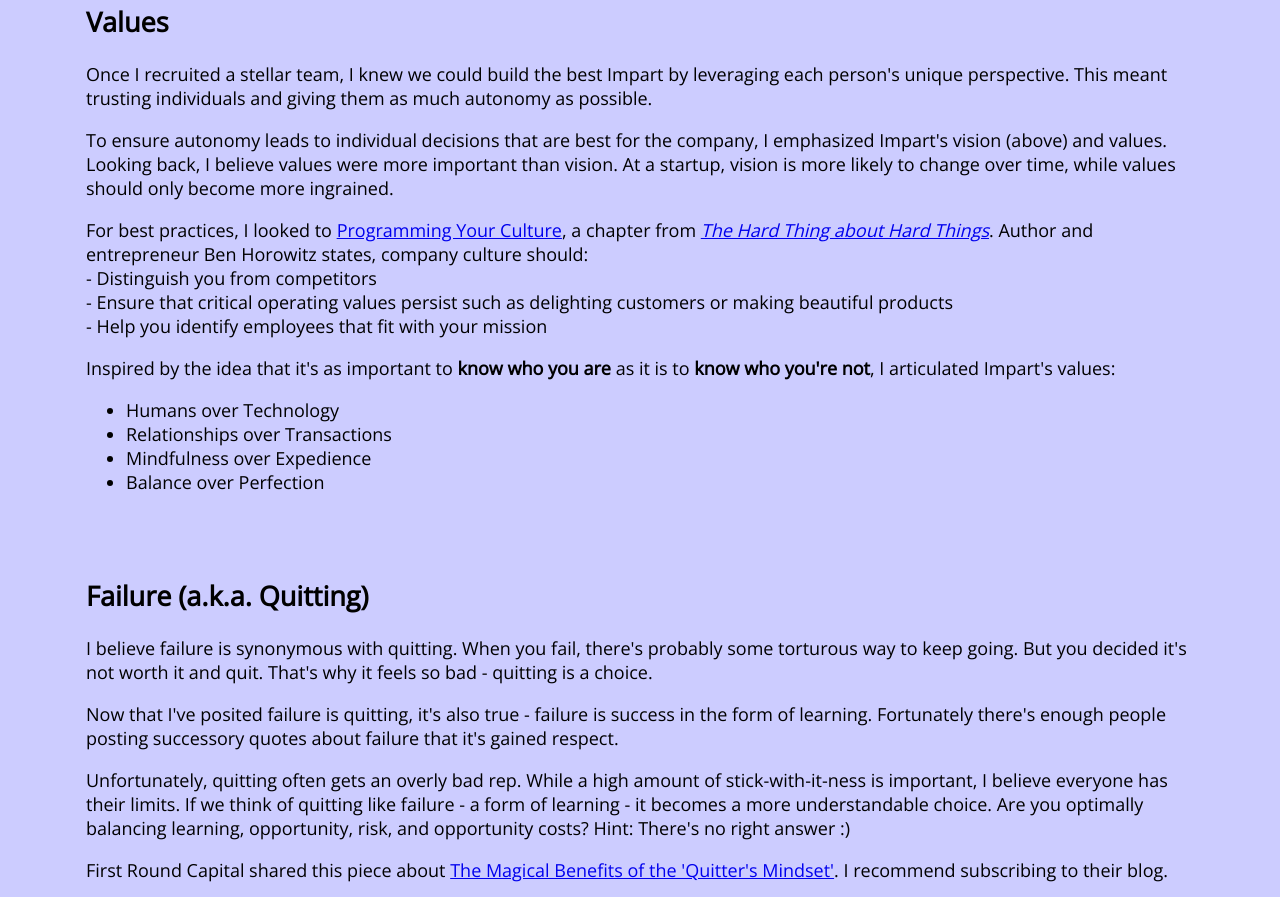
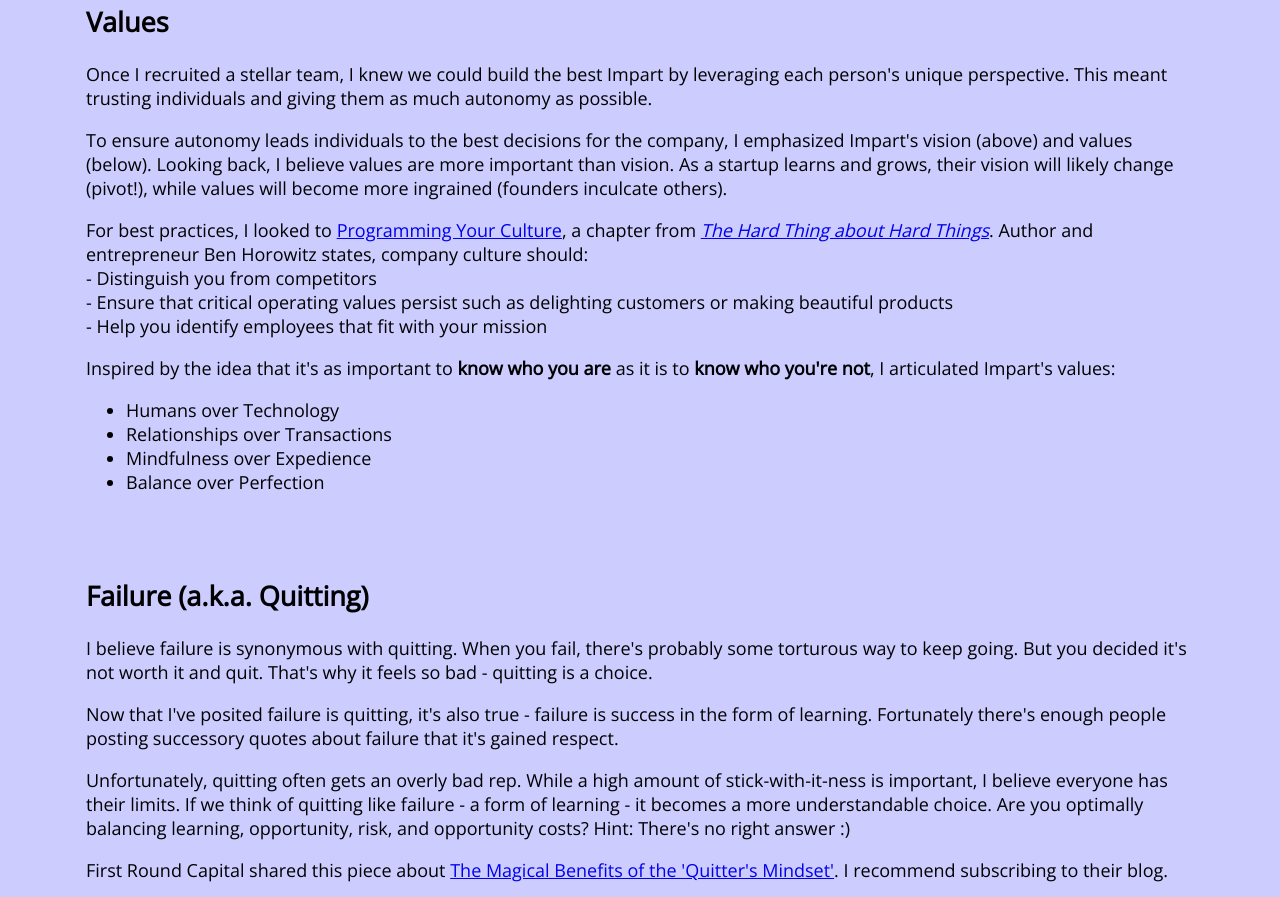
Before and after one commit to roshni-shah/introspection, a plain HTML site: page introspect.html in a window 1280 px wide. Shown: the part 1558-2455 px from the top of the page. Drawn offline with nearby package versions, Linux system fonts and the light colour scheme.

Commit message:
fix introspect

```diff
--- a/introspect.html
+++ b/introspect.html
@@ -79,9 +79,11 @@ Impart by leveraging each person's unique perspective.
 This meant trusting individuals and giving them as much autonomy as possible.
 </p>
 <p>
-To ensure autonomy leads to individual decisions that are best for the company, I emphasized Impart's vision (above)
-and values. Looking back, I believe values were more important than vision.
-At a startup, vision is more likely to change over time, while values should only become more ingrained.
+To ensure autonomy leads individuals to the best decisions for the company,
+I emphasized Impart's vision (above)
+and values (below). Looking back, I believe values are more important than vision.
+As a startup learns and grows, their vision will likely change (pivot!),
+ while values will become more ingrained (founders inculcate others).
 </p>
 <p>For best practices, I looked to <a href="https://a16z.com/2012/12/18/programming-your-culture/">
 Programming Your Culture</a>, a chapter from <em><a href="./reading.html">The Hard Thing about Hard Things</a></em>.
```
